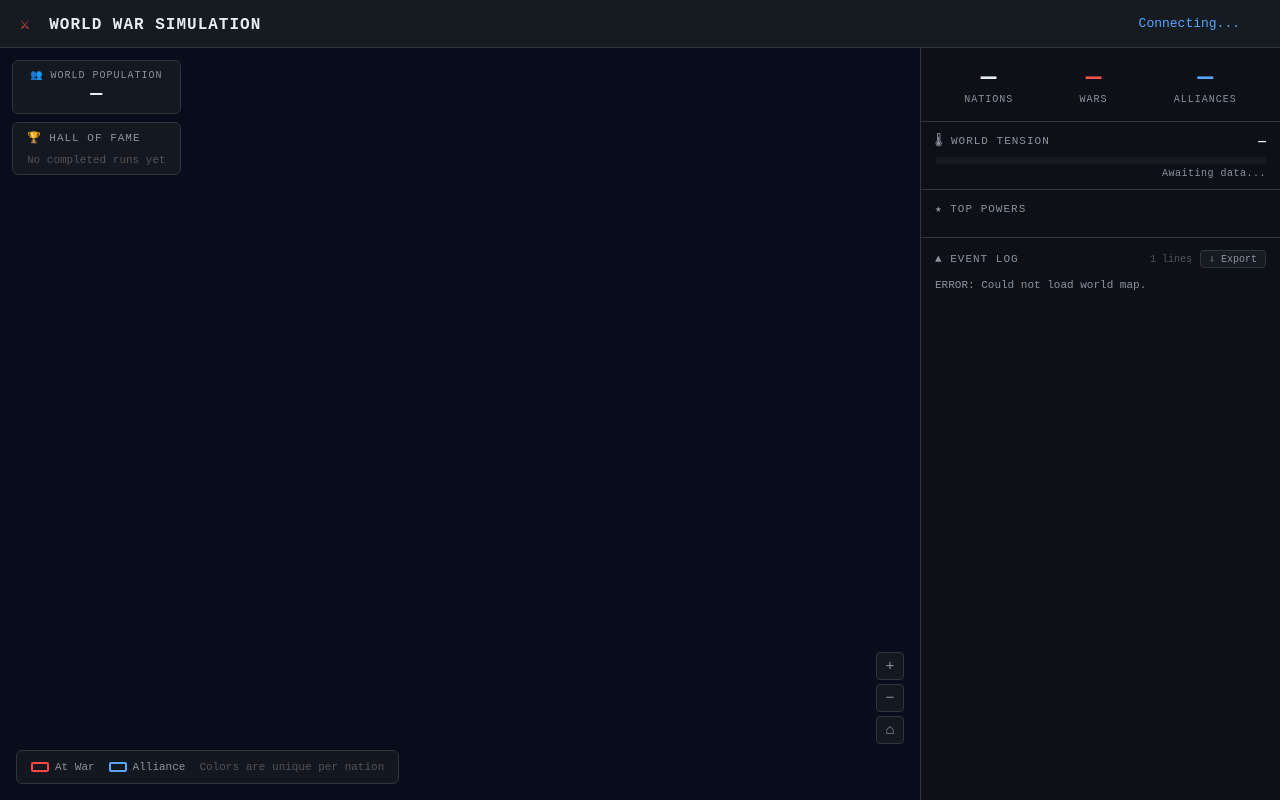
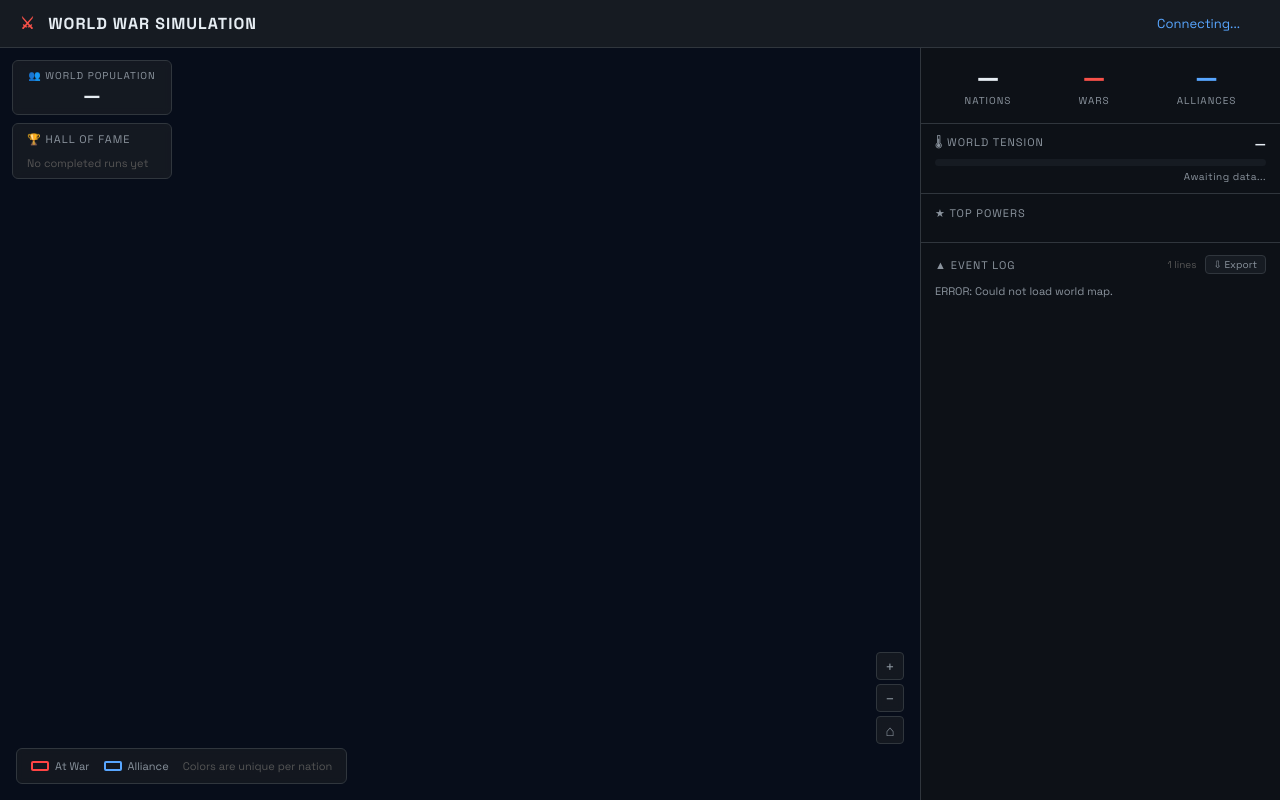
Before and after one commit to qitsuk/myworldwarbot, a Flask app: page / in a window 1280 px wide. Run offline with Flask 3, Linux system fonts and the light colour scheme; data that the repository does not hold is empty; some libraries are stand-ins or nearby versions.

Commit message:
v1.8.5 — Switch UI font to Space Grotesk
Replace Courier New with Space Grotesk (Google Fonts) across all
UI elements.

Co-Authored-By: Claude Sonnet 4.6 <noreply@anthropic.com>

```diff
--- a/static/style.css
+++ b/static/style.css
@@ -3,7 +3,7 @@
 body {
   background: #0d1117;
   color: #c9d1d9;
-  font-family: 'Courier New', Courier, monospace;
+  font-family: 'Space Grotesk', sans-serif;
   height: 100vh;
   overflow: hidden;
 }
@@ -483,7 +483,7 @@ body {
 .conflict-label-attacker,
 .conflict-label-defender {
   pointer-events: none;
-  font-family: 'Courier New', Courier, monospace;
+  font-family: 'Space Grotesk', sans-serif;
   font-weight: bold;
 }
 
--- a/templates/index.html
+++ b/templates/index.html
@@ -4,6 +4,9 @@
   <meta charset="UTF-8">
   <meta name="viewport" content="width=device-width, initial-scale=1.0">
   <title>World War Simulation</title>
+  <link rel="preconnect" href="https://fonts.googleapis.com">
+  <link rel="preconnect" href="https://fonts.gstatic.com" crossorigin>
+  <link href="https://fonts.googleapis.com/css2?family=Space+Grotesk:wght@300;400;500;600;700&display=swap" rel="stylesheet">
   <link rel="stylesheet" href="/static/style.css">
 </head>
 <body>
```
Also changed, not shown: README.md.
